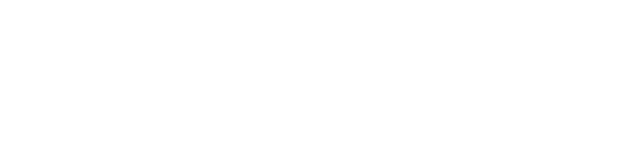
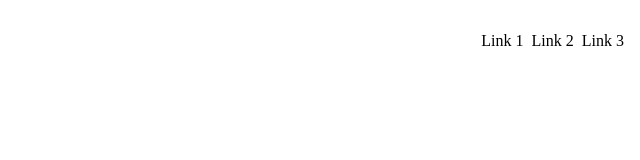
Before and after one commit to Irongael/landing-page, a plain HTML site: page index.html in a window 1280 px wide. Shown: the whole page, without its empty margins (640-1280 px from the left). Drawn offline with Linux system fonts and the light colour scheme.

Commit message:
Edit minor edit index.html and style.css

```diff
--- a/css/style.css
+++ b/css/style.css
@@ -0,0 +1,12 @@
+.body-div {
+    display: flex;
+    flex-direction: column;
+}
+
+ul {
+    display: flex;
+    list-style: none;
+    justify-content: flex-end;
+    gap: 8px;
+    padding: 8px;
+}
--- a/index.html
+++ b/index.html
@@ -4,9 +4,21 @@
     <meta charset="UTF-8">
     <meta http-equiv="X-UA-Compatible" content="IE=edge">
     <meta name="viewport" content="width=device-width, initial-scale=1.0">
-    <title>Document</title>
+    <link rel="stylesheet" href="css/style.css">
+    <title>Landing Page Project</title>
 </head>
 <body>
+    <div class="body-div">
+        <div class="header">
+            <div class="links">
+                <ul>
+                    <li>Link 1</li>
+                    <li>Link 2</li>
+                    <li>Link 3</li>
+                </ul>
+            </div>
+        </div>
 
+    </div>
 </body>
 </html>
```
